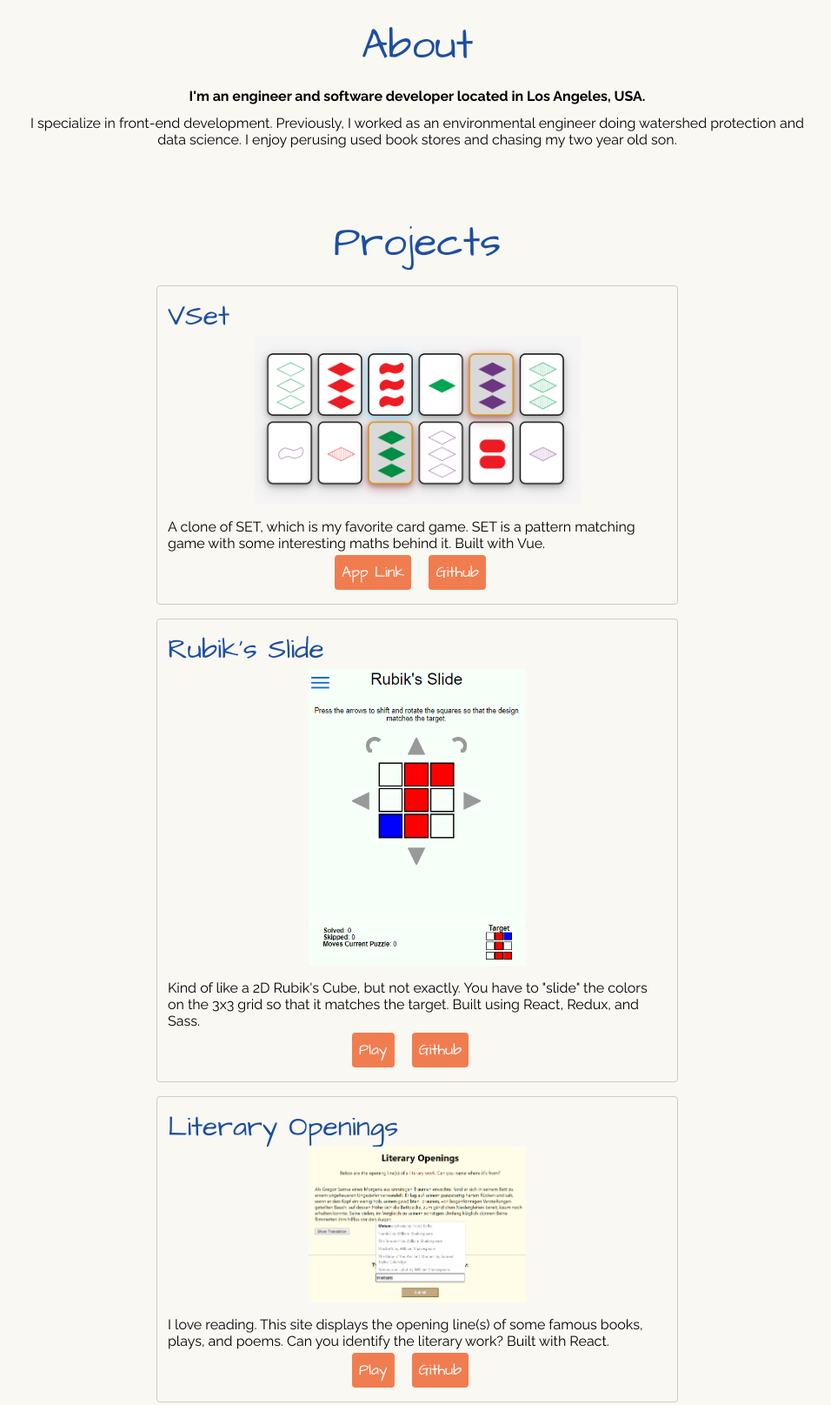
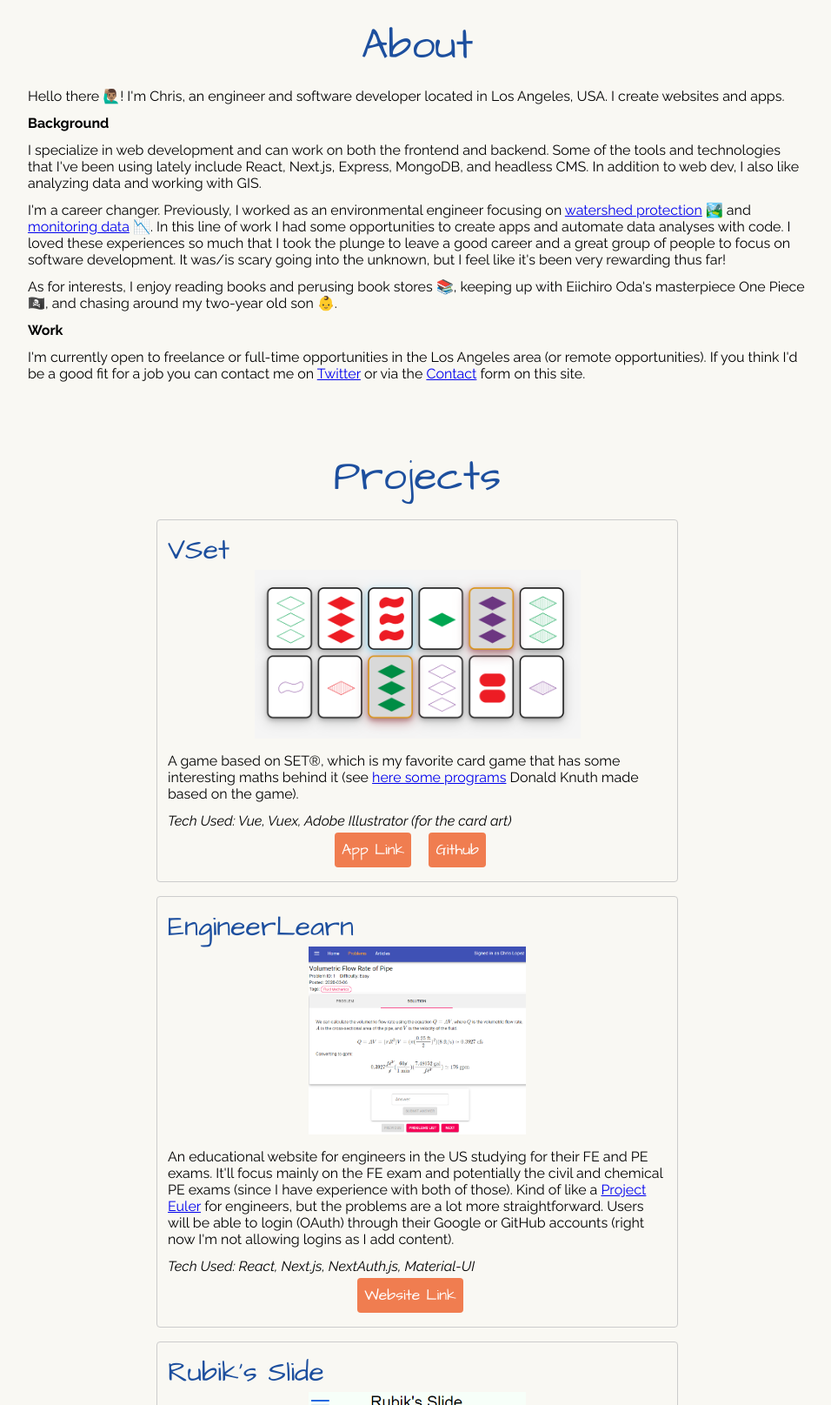
Before and after one commit to chrislopez28/portfolio-plain, a plain HTML site: page index.html in a window 1280 px wide. Shown: the part 785-2400 px from the top of the page at 87% size, without its empty margins (160-1116 px from the left). Drawn offline with nearby package versions, Linux system fonts and the light colour scheme.

Commit message:
Updated introduction

```diff
--- a/index.html
+++ b/index.html
@@ -4,7 +4,10 @@
     <meta charset="UTF-8" />
     <meta name="viewport" content="width=device-width, initial-scale=1.0" />
     <meta name="author" content="Chris Lopez" />
-    <meta name="description" content="Software Engineer" />
+    <meta
+      name="description"
+      content="Chris' software/web developer portfolio."
+    />
     <link rel="stylesheet" href="header.css" />
     <link rel="stylesheet" href="portfolio.css" />
 
@@ -65,16 +68,56 @@
     <section id="about" class="valign">
       <div class="section-content">
         <h1>About</h1>
-        <p style="text-align: center">
+        <!-- <p style="text-align: center">
           <strong
             >I'm an engineer and software developer located in Los Angeles,
             USA.</strong
           >
+        </p> -->
+        <p>
+          Hello there 🙋🏽‍♂️! I'm Chris, an engineer and software developer located
+          in Los Angeles, USA. I create websites and apps.
         </p>
-        <p style="text-align: center">
-          I specialize in front-end development. Previously, I worked as an
-          environmental engineer doing watershed protection and data science. I
-          enjoy perusing used book stores and chasing my two year old son.
+        <p><strong>Background</strong></p>
+        <p>
+          I specialize in web development and can work on both the frontend and
+          backend. Some of the tools and technologies that I've been using
+          lately include React, Next.js, Express, MongoDB, and headless CMS. In
+          addition to web dev, I also like analyzing data and working with GIS.
+        </p>
+        <p>
+          I'm a career changer. Previously, I worked as an environmental
+          engineer focusing on
+          <a href="https://en.wikipedia.org/wiki/Watershed_management"
+            >watershed protection</a
+          >
+          🏞️ and
+          <a href="https://en.wikipedia.org/wiki/Environmental_monitoring"
+            >monitoring data</a
+          >
+          📉. In this line of work I had some opportunities to create apps and
+          automate data analyses with code. I loved these experiences so much
+          that I took the plunge to leave a good career and a great group of
+          people to focus on software development. It was/is scary going into
+          the unknown, but I feel like it's been very rewarding thus far!
+        </p>
+        <p>
+          As for interests, I enjoy reading books and perusing book stores 📚,
+          keeping up with Eiichiro Oda's masterpiece One Piece 🏴‍☠️, and chasing
+          around my two-year old son 👶.
+        </p>
+        <p><strong>Work</strong></p>
+        <p>
+          I'm currently open to freelance or full-time opportunities in the Los
+          Angeles area (or remote opportunities). If you think I'd be a good fit
+          for a job you can contact me on
+          <a
+            href="https://twitter.com/hawkeyesmichris"
+            target="_blank"
+            rel="noopener noreferrer"
+            >Twitter</a
+          >
+          or via the <a href="#contact">Contact</a> form on this site.
         </p>
       </div>
     </section>
@@ -94,12 +137,21 @@
                 alt="Screenshot of VSet project."
                 width="75%"
                 loading="lazy"
+                onclick="window.open(this.src)"
               />
             </div>
             <p>
-              A clone of SET, which is my favorite card game. SET is a pattern
-              matching game with some interesting maths behind it. Built with
-              Vue.
+              A game based on SET®, which is my favorite card game that has some
+              interesting maths behind it (see
+              <a href="https://www-cs-faculty.stanford.edu/~knuth/programs.html"
+                >here some programs</a
+              >
+              Donald Knuth made based on the game).
+            </p>
+            <p>
+              <i>
+                Tech Used: Vue, Vuex, Adobe Illustrator (for the card art)
+              </i>
             </p>
             <div class="link-container">
               <a
@@ -115,6 +167,48 @@
                 target="_blank"
                 rel="noopener noreferrer"
                 >Github</a
+              >
+            </div>
+          </div>
+        </div>
+
+        <div class="project-container">
+          <div class="project-description">
+            <h2>EngineerLearn</h2>
+            <div class="image-container">
+              <img
+                src="images/engineer_learn_screen.PNG"
+                alt="Screenshot of EngineerLearn website."
+                width="50%"
+                loading="lazy"
+                onclick="window.open(this.src)"
+              />
+            </div>
+            <p>
+              An educational website for engineers in the US studying for their
+              FE and PE exams. It'll focus mainly on the FE exam and potentially
+              the civil and chemical PE exams (since I have experience with both
+              of those). Kind of like a
+              <a
+                href="https://projecteuler.net"
+                target="_blank"
+                rel="noopener noreferrer"
+                >Project Euler</a
+              >
+              for engineers, but the problems are a lot more straightforward.
+              Users will be able to login (OAuth) through their Google or GitHub
+              accounts (right now I'm not allowing logins as I add content).
+            </p>
+            <p>
+              <i> Tech Used: React, Next.js, NextAuth.js, Material-UI </i>
+            </p>
+            <div class="link-container">
+              <a
+                class="link-button"
+                href="https://engineerlearn.com"
+                target="_blank"
+                rel="noopener noreferrer"
+                >Website Link</a
               >
             </div>
           </div>
@@ -138,12 +232,15 @@
                 alt="Screenshot of Rubik's Slide App."
                 width="50%"
                 loading="lazy"
+                onclick="window.open(this.src)"
               />
             </div>
             <p>
               Kind of like a 2D Rubik's Cube, but not exactly. You have to
               "slide" the colors on the 3x3 grid so that it matches the target.
-              Built using React, Redux, and Sass.
+            </p>
+            <p>
+              <i> Tech Used: React, Redux, SASS </i>
             </p>
             <div class="link-container">
               <a
@@ -151,7 +248,7 @@
                 href="https://chrislopez28.github.io/rubiks-slide"
                 target="_blank"
                 rel="noopener noreferrer"
-                >Play</a
+                >App Link</a
               >
               <a
                 class="link-button"
@@ -173,12 +270,16 @@
                 alt="Screenshot of Literary Openings project."
                 width="50%"
                 loading="lazy"
+                onclick="window.open(this.src)"
               />
             </div>
             <p>
-              I love reading. This site displays the opening line(s) of some
+              I'm an avid reader. This site displays the opening line(s) of some
               famous books, plays, and poems. Can you identify the literary
-              work? Built with React.
+              work?
+            </p>
+            <p>
+              <i> Tech Used: React, FastAPI (Python), REST</i>
             </p>
             <div class="link-container">
               <a
@@ -186,7 +287,7 @@
                 href="https://chrislopez28.github.io/literary-openings"
                 target="_blank"
                 rel="noopener noreferrer"
-                >Play</a
+                >App Link</a
               >
               <a
                 class="link-button"
@@ -208,12 +309,15 @@
                 alt="Screenshot of Keno project."
                 width="50%"
                 loading="lazy"
+                onclick="window.open(this.src)"
               />
             </div>
             <p>
-              A basic keno game that I made to practice. Not too much to say
-              about this one, but I did enjoy making it. Built with plain ole
-              JavaScript.
+              A basic keno game that I enjoyed making. Built with no frameworks
+              / libraries.
+            </p>
+            <p>
+              <i> Tech Used: HTML, CSS, JavaScript</i>
             </p>
             <div class="link-container">
               <a
@@ -221,7 +325,7 @@
                 href="https://chrislopez28.github.io/keno"
                 target="_blank"
                 rel="noopener noreferrer"
-                >Play</a
+                >App Link</a
               >
               <a
                 class="link-button"
@@ -243,11 +347,15 @@
                 alt="Screenshot of Conway's Game of Life project."
                 width="50%"
                 loading="lazy"
+                onclick="window.open(this.src)"
               />
             </div>
             <p>
               An implementation of Conway's Game of Life that I made to
-              practice. Built with JavaScript.
+              practice. Built with no frameworks / libraries.
+            </p>
+            <p>
+              <i> Tech Used: HTML, CSS, JavaScript</i>
             </p>
             <div class="link-container">
               <a
@@ -255,7 +363,7 @@
                 href="https://chrislopez28.github.io/conways-game-of-life"
                 target="_blank"
                 rel="noopener noreferrer"
-                >Play</a
+                >App Link</a
               >
               <a
                 class="link-button"
@@ -408,7 +516,10 @@
           >
         </div>
         <div>
-          <p>2021 Chris Lopez</p>
+          <p>
+            &#169; 2021 | Created and designed with 💚 by Chris Lopez in pure
+            HTML, CSS, and JavaScript.
+          </p>
         </div>
       </div>
     </footer>
--- a/portfolio.css
+++ b/portfolio.css
@@ -150,6 +150,10 @@ section {
   text-align: center;
 }
 
+.image-container img:hover {
+  cursor: pointer;
+}
+
 .link-container {
   margin: 12px auto;
   text-align: center;
```
Also changed, not shown: images/engineer_learn_screen.PNG (added).
